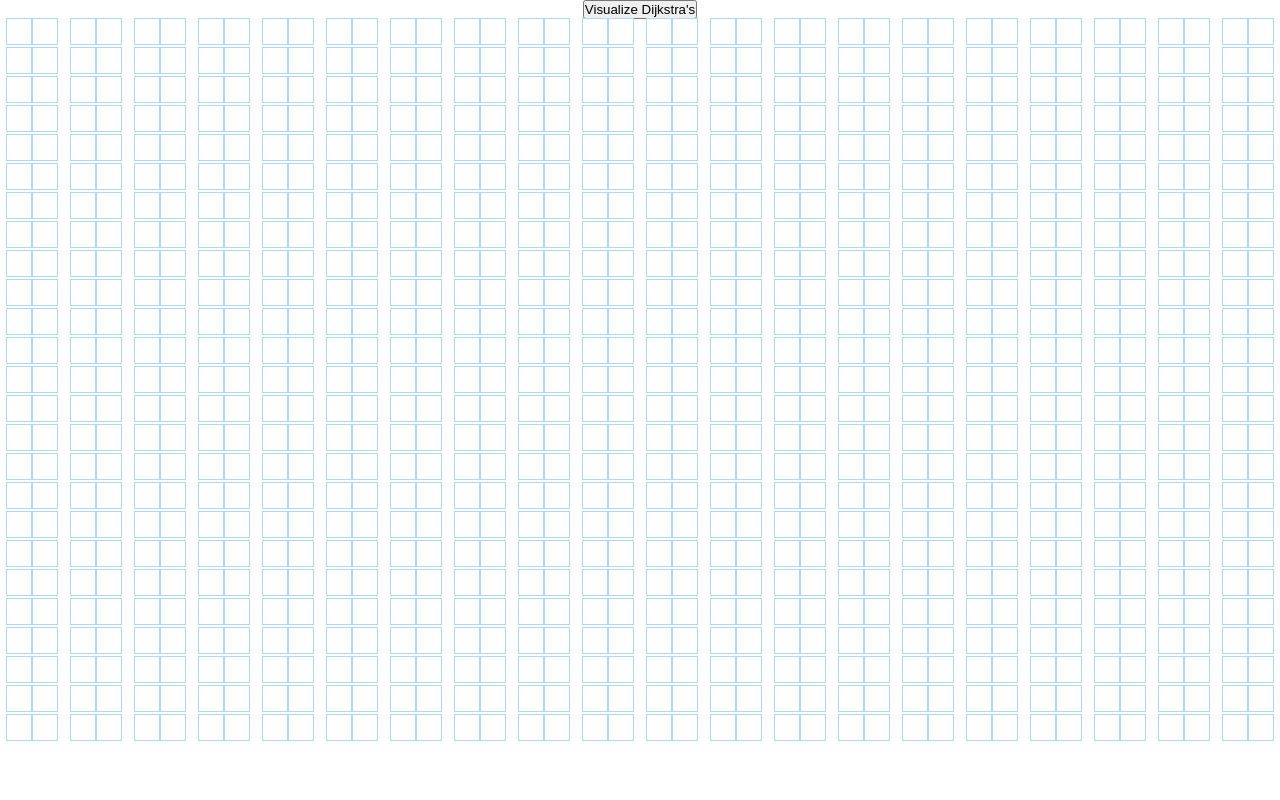
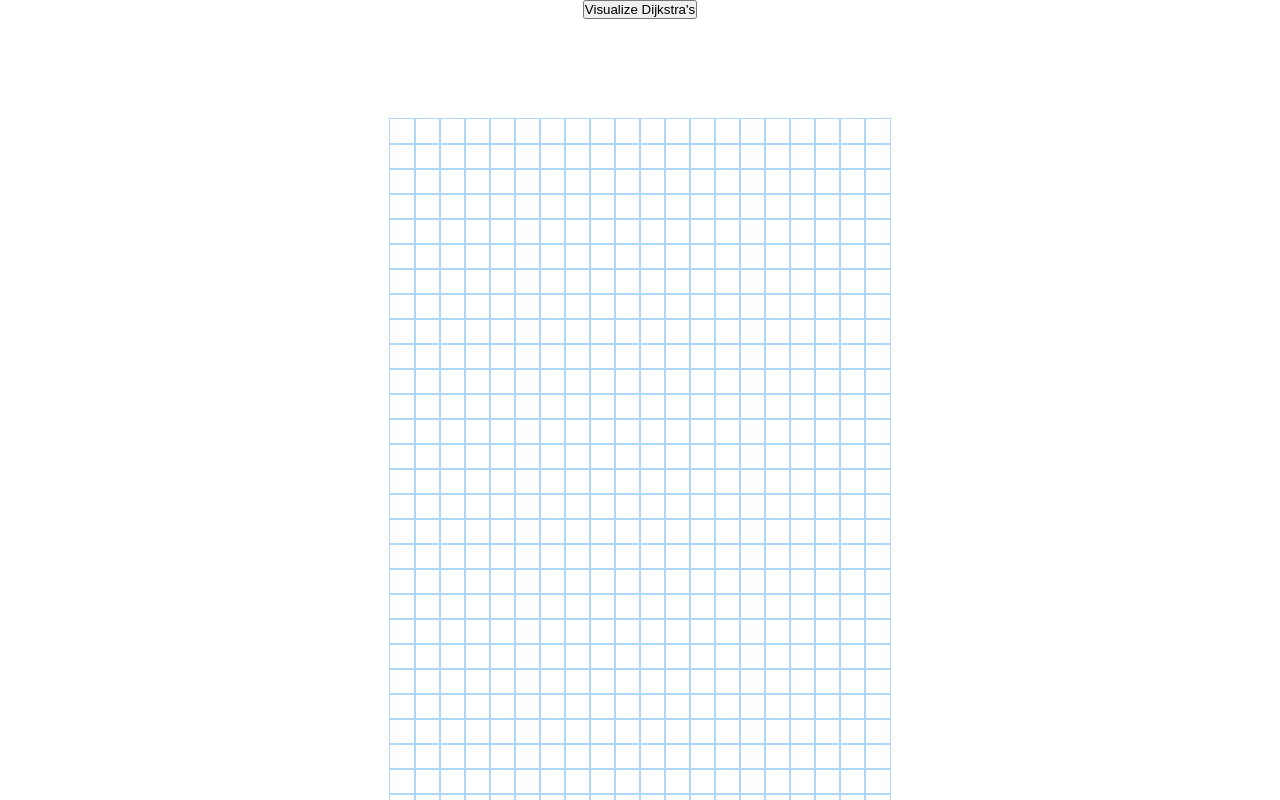
Before and after one commit to choeqq/pathfinding-visualizer, a React (Create React App) app: page / in a window 1280 px wide. Shown: the top 800 px of the page. Built offline with nearby package versions, Linux system fonts and the light colour scheme.

Commit message:
algo helepers added, styles for walls, start, finish added

```diff
--- a/src/components/Node/NodeStyles.ts
+++ b/src/components/Node/NodeStyles.ts
@@ -5,5 +5,7 @@ export const StyledNode = styled.div<NodeTypes>`
   width: 25px;
   height: 25px;
   outline: 1px solid rgb(175, 216, 248);
-  display: inline-block;
+  display: block;
+  background-color: ${({ isFinish, isStart, isWall }) =>
+    isFinish ? "red" : isStart ? "green" : isWall ? "rgb(12, 53, 71)" : ""};
 `;
--- a/src/components/Pathfinder/Pathfinder.tsx
+++ b/src/components/Pathfinder/Pathfinder.tsx
@@ -31,12 +31,12 @@ const Pathfinder: React.FC = () => {
           return (
             <div key={rowIdx}>
               {row.map((node, nodeIdx) => {
-                const { row, col, isFinish, isStart, isWall } = node;
+                const { col, row, isFinish, isStart, isWall } = node;
                 return (
                   <Node
                     key={nodeIdx}
+                    col={col}
                     row={row}
-                    col={col}
                     isFinish={isFinish}
                     isStart={isStart}
                     isWall={isWall}
--- a/src/components/Pathfinder/PathfinderStyles.ts
+++ b/src/components/Pathfinder/PathfinderStyles.ts
@@ -1,7 +1,7 @@
 import styled from "styled-components";
 
 export const GridContainer = styled.div`
+  margin: 100px 0 0;
   display: flex;
   justify-content: center;
-  align-items: center;
 `;
--- a/src/constants/grid-size.ts
+++ b/src/constants/grid-size.ts
@@ -2,5 +2,5 @@ export const ROWS = 20;
 export const COLS = 50;
 export const START_NODE_ROW = 10;
 export const START_NODE_COL = 15;
-export const FINISH_NODE_ROW = 10;
-export const FINISH_NODE_COL = 35;
+export const FINISH_NODE_ROW = 35;
+export const FINISH_NODE_COL = 10;
--- a/src/helpers/create-grid.ts
+++ b/src/helpers/create-grid.ts
@@ -6,10 +6,9 @@ import {
   FINISH_NODE_ROW,
   FINISH_NODE_COL,
 } from "../constants/grid-size";
-import { CreateNodeTypes } from "../types/create-grid.type";
 import { NodeTypes } from "../types/node.type";
 
-const createNode = ({ row, col }: CreateNodeTypes): NodeTypes => {
+const createNode = (col: number, row: number): NodeTypes => {
   return {
     col,
     row,
@@ -28,11 +27,11 @@ const createNode = ({ row, col }: CreateNodeTypes): NodeTypes => {
 export const createInitialGrid = () => {
   const grid = [];
   for (let row = 0; row < ROWS; row++) {
-    let currRow = [];
+    const currentRow = [];
     for (let col = 0; col < COLS; col++) {
-      currRow.push(createNode({ col, row }));
+      currentRow.push(createNode(row, row));
     }
-    grid.push(currRow);
+    grid.push(currentRow);
   }
   return grid;
 };
--- a/src/types/create-grid.type.ts
+++ /dev/null
@@ -1,4 +0,0 @@
-export interface CreateNodeTypes {
-  row: number;
-  col: number;
-}
```
Also changed, not shown: src/algorithms/dijkstras.ts (+22 -14 lines).
